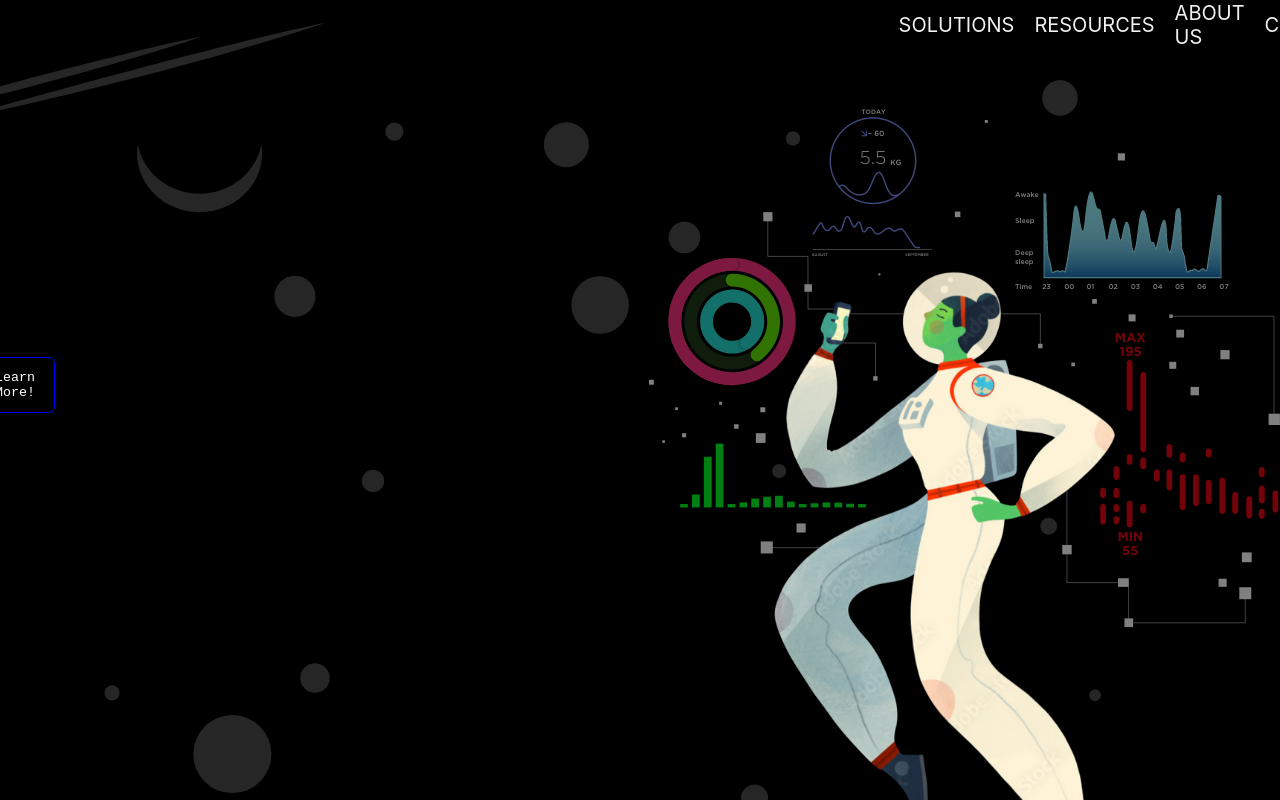
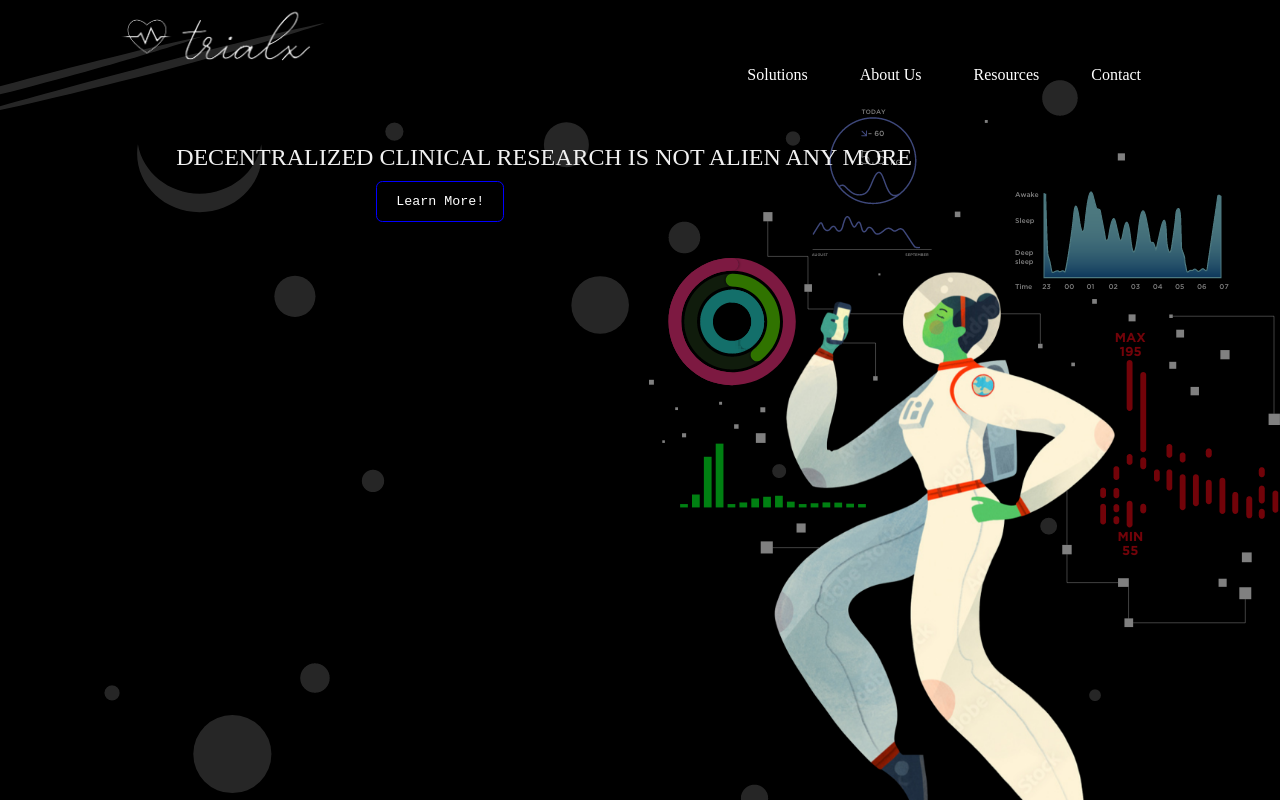
Before and after one commit to auqid/login_page, a React (Create React App) app: page /dashboard in a window 1280 px wide. Built offline with nearby package versions, Linux system fonts and the light colour scheme.

Commit message:
fixed dashboard and changes in login and screen

```diff
--- a/src/Login.css
+++ b/src/Login.css
@@ -33,11 +33,6 @@ button {
   cursor: pointer;
   border: 1px solid blue;
 }
-button:hover {
-  background: white;
-  color: black;
-  background-color: orange;
-}
 
 .label {
   font-size: 19px;
@@ -60,7 +55,7 @@ button:hover {
 }
 
 #a1 {
-  margin: 5px 0 0 150px;
+  margin: 0 0 0 150px;
   color: black;
   font-size: 12px;
   outline: black;
--- /dev/null
+++ b/src/Navbar.jsx
@@ -0,0 +1,21 @@
+import React from "react";
+import "./navbar.css";
+import logo from "./image.png";
+
+const Navbar = () => {
+  return (
+    <header>
+      <nav>
+        <nav>
+          <img src={logo} alt="logo" />
+          <a href="/#">Solutions</a>
+          <a href="/#aboutus">About Us</a>
+          <a href="/#resources">Resources</a>
+          <a href="/#contact">Contact</a>
+        </nav>
+      </nav>
+    </header>
+  );
+};
+
+export default Navbar;
--- a/src/dashboard.css
+++ b/src/dashboard.css
@@ -6,46 +6,18 @@
   height: 100vh;
   background-image: url("bg_image.png");
 }
-nav {
-  position: fixed;
-  top: 0;
-  width: 100%;
-  height: 50px;
-  background: transparent;
-}
-
-.list {
-  list-style-type: none;
-  background: transparent;
-  height: 100%;
-  display: flex;
-  justify-content: center;
-  align-items: center;
-  position: relative;
-}
-.items {
-  margin-right: 20px;
-  font-size: 20px;
-  text-transform: uppercase;
-  color: #f1f1f1;
-  cursor: pointer;
-}
 
 #btn {
   background: transparent;
   margin-left: 200px;
   font-family: "Courier New", Courier, monospace;
 }
-.logo {
-  padding-right: 1000px;
-  margin-top: 30px;
-  width: 300px;
-  overflow: hidden;
-  color: #f1f1f1;
-}
+
 .text {
-  margin-top: 200px;
-  margin-right: 1450px;
   font-family: Cambria, Cochin, Georgia, Times, "Times New Roman", serif;
   font-size: x-large;
+  color: #f1f1f1;
+  display: block;
+  padding-top: 5%;
+  margin-right: 15%;
 }
--- a/src/dashboard.js
+++ b/src/dashboard.js
@@ -1,20 +1,13 @@
 import React from "react";
 import "./dashboard.css";
-import logo from "./image.png";
+import Navbar from "./Navbar";
 
 const Dashboard = () => {
   return (
     <>
       <div className="container">
-        <nav>
-          <div className="list">
-            <img src={logo} alt="logo" className="logo" />
-            <li className="items">Solutions</li>
-            <li className="items">Resources</li>
-            <li className="items">About Us</li>
-            <li className="items">Contact</li>
-          </div>
-        </nav>
+        <Navbar />
+
         <div className="text">
           <p>DECENTRALIZED CLINICAL RESEARCH IS NOT ALIEN ANY MORE</p>
           <button id="btn">Learn More!</button>
--- a/src/login.js
+++ b/src/login.js
@@ -50,7 +50,7 @@ function Login() {
         <label className="label">Email</label>
         <input
           type="email"
-          placeholder="Type your Email"
+          placeholder=""
           value={email}
           onChange={handleEmailOnChange}
           className="input"
@@ -59,11 +59,12 @@ function Login() {
         <label className="label">Password</label>
         <input
           type="password"
-          placeholder="Type your Password"
+          placeholder=""
           value={password}
           onChange={handlePasswordOnChange}
           className="input"
         />
+        <p className="message">{message}</p>
         <a href="https://google.com" id="a1">
           Forgot Password?
         </a>
@@ -74,7 +75,6 @@ function Login() {
         <a href="https://google.com" id="a2">
           Sign Up
         </a>
-        <p className="message">{message}</p>
       </div>
     </div>
   );
--- /dev/null
+++ b/src/navbar.css
@@ -0,0 +1,56 @@
+@import url("https://fonts.googleapis.com/css2?family=Poppins:wght@300;400;500;600&family=Titillium+Web:ital,wght@0,200;0,300;1,200;1,300&display=swap");
+
+* {
+  padding: 0%;
+  margin: 0%;
+  box-sizing: border-box;
+  font-family: "Titllium Web ";
+}
+
+header {
+  display: block;
+  align-items: center;
+  justify-content: space-between;
+  height: 10%;
+  padding: 0%;
+  background-color: transparent;
+  color: white;
+}
+nav img {
+  height: 5rem;
+  padding-right: 400px;
+}
+nav a {
+  margin: 0 2rem;
+  color: white;
+  text-decoration: none;
+  margin-left: 20px;
+}
+nav a:hover {
+  color: red;
+}
+
+header .nav-btn {
+  padding: 5px;
+  cursor: pointer;
+  background: transparent;
+  border: none;
+  outline: none;
+  color: white;
+  visibility: hidden;
+  opacity: 0;
+}
+@media only screen and (max-width: 1024px) {
+}
+header nav {
+  top: 0;
+  left: 0;
+
+  display: block;
+  flex-direction: row;
+  align-items: center;
+  justify-content: center;
+  gap: 1.5rem;
+  background-color: transparent;
+  transition: 1s;
+}
```
